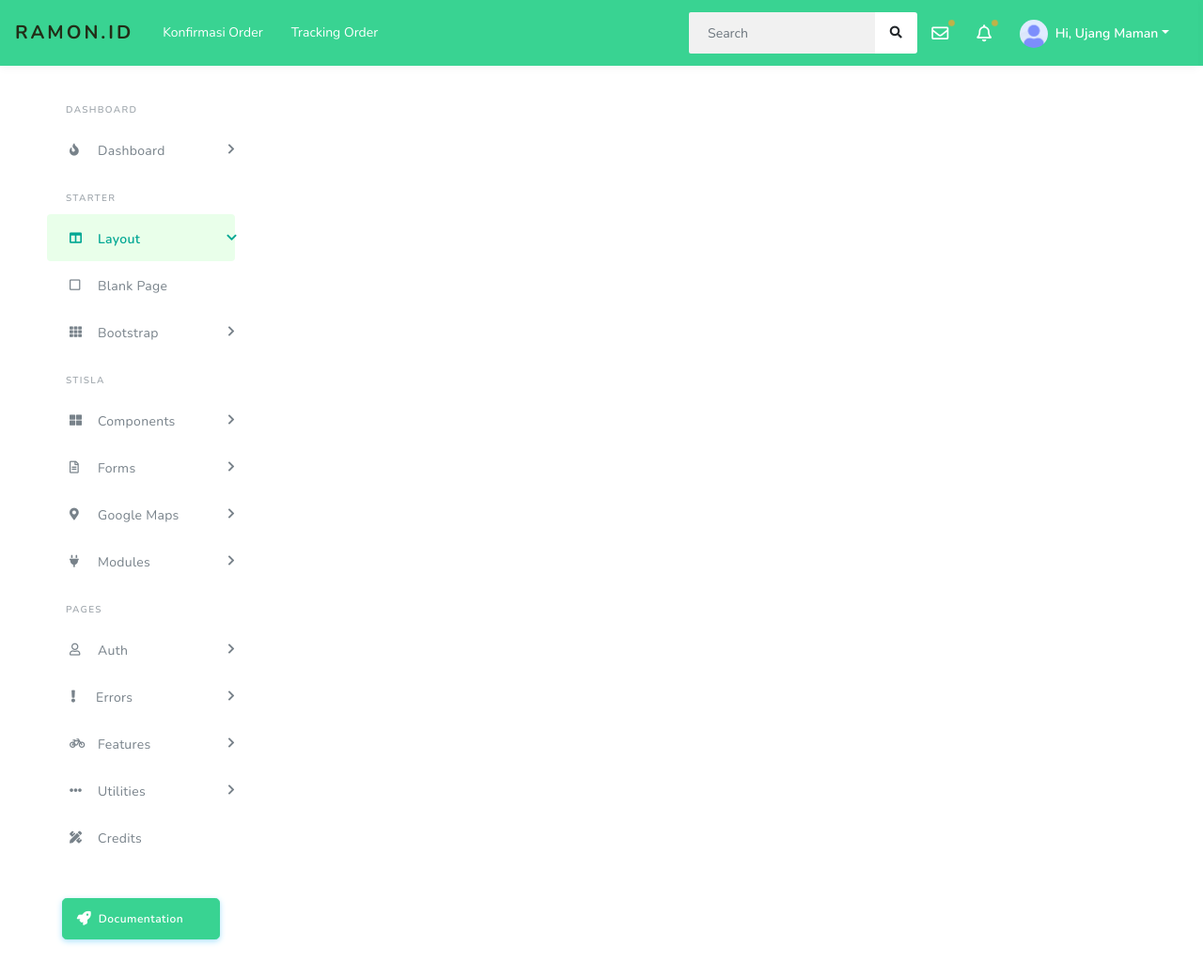
After one commit to Iqbalm1995/stisla-custom, a PHP site: page /pagesPHP/template/header.php in a window 1280 px wide. The commit adds this page. Shown: the whole page at 94% size. Run offline with PHP 8.4, Linux system fonts and the light colour scheme; some libraries are stand-ins or nearby versions.

Commit message:
init page php, view index v2

```diff
--- a/assets/css/stylev2.css
+++ b/assets/css/stylev2.css
@@ -1540,7 +1540,7 @@ h6 .badge {
   left: 0;
   width: 100%;
   height: 115px;
-  background-color: #fff;
+  background-color: #39D392;
   z-index: -1; }
 
 .navbar {
@@ -1551,7 +1551,7 @@ h6 .badge {
     letter-spacing: 3px;
     font-weight: 700; }
   .navbar .form-inline .form-control {
-    background-color: #fff;
+    background-color: #f1f1f1;
     border-color: transparent;
     padding-left: 20px;
     padding-right: 0;
@@ -1636,12 +1636,12 @@ h6 .badge {
         text-align: center;
         border-radius: 50%; }
   .navbar .active .nav-link {
-    color: #222d17;
+    color: #fff;
     font-weight: 700; }
   .navbar .navbar-text {
-    color: #222d17; }
+    color: #fff; }
   .navbar .nav-link {
-    color: #222d17;
+    color: #fff;
     padding-left: 15px !important;
     padding-right: 15px !important;
     padding-top: 0 !important;
@@ -1654,7 +1654,7 @@ h6 .badge {
       font-size: 18px;
       line-height: 32px; }
     .navbar .nav-link.nav-link-user {
-      color: #222d17;
+      color: #fff;
       padding-top: 4px;
       padding-bottom: 4px;
       font-weight: 600; }
@@ -1677,7 +1677,7 @@ h6 .badge {
   display: none; }
 
 .navbar .nav-link:hover {
-  color: #39d392; }
+  color: #326751; }
 
 .navbar .nav-link.disabled {
   color: #e5e5e5;
@@ -1686,7 +1686,7 @@ h6 .badge {
 .nav-collapse {
   display: flex; }
 
-@media (max-width: 575.98px) {
+@media (max-width: 950px) {
   body.search-show .navbar .form-inline .search-element {
     display: block; }
   .navbar .form-inline .search-element {
@@ -1710,7 +1710,7 @@ h6 .badge {
   .navbar .nav-link.nav-link-lg div {
     display: none; } }
 
-@media (min-width: 576px) and (max-width: 767.98px) {
+@media (min-width: 576px) and (max-width: 950px) {
   .navbar .form-inline .search-element {
     display: block; } }
 
--- /dev/null
+++ b/pagesPHP/template/header.php
@@ -0,0 +1,48 @@
+<!DOCTYPE html>
+<html lang="en">
+<head>
+  <meta charset="UTF-8">
+  <meta content="width=device-width, initial-scale=1, maximum-scale=1, shrink-to-fit=no" name="viewport">
+  <title>Ramon Dev &mdash; Stisla</title>
+
+  <!-- General CSS Files -->
+  <!-- <link rel="stylesheet" href="https://stackpath.bootstrapcdn.com/bootstrap/4.3.1/css/bootstrap.min.css" integrity="sha384-ggOyR0iXCbMQv3Xipma34MD+dH/1fQ784/j6cY/iJTQUOhcWr7x9JvoRxT2MZw1T" crossorigin="anonymous"> -->
+  <link rel="stylesheet" href=".././assets/modules/bootstrap/css/bootstrap.min.css">
+  <link rel="stylesheet" href="https://cdnjs.cloudflare.com/ajax/libs/font-awesome/5.15.4/css/all.min.css">
+
+  <!-- CSS Libraries -->
+  <link rel="stylesheet" href=".././assets/modules/datatables/datatables.min.css">
+  <link rel="stylesheet" href=".././assets/modules/datatables/DataTables-1.10.16/css/dataTables.bootstrap4.min.css">
+  <link rel="stylesheet" href=".././assets/modules/datatables/Select-1.2.4/css/select.bootstrap4.min.css">
+
+  <link rel="stylesheet" href=".././assets/modules/bootstrap-daterangepicker/daterangepicker.css">
+  <link rel="stylesheet" href=".././assets/modules/jquery-selectric/selectric.css">
+  <link rel="stylesheet" href=".././assets/modules/ionicons/css/ionicons.min.css">
+  <link rel="stylesheet" href=".././assets/modules/jqvmap/dist/jqvmap.min.css">
+  <link rel="stylesheet" href=".././assets/modules/weather-icon/css/weather-icons.min.css">
+  <link rel="stylesheet" href=".././assets/modules/weather-icon/css/weather-icons-wind.min.css">
+  <link rel="stylesheet" href=".././assets/modules/summernote/summernote-bs4.css">
+  <link rel="stylesheet" href=".././assets/modules/datatables/Select-1.2.4/css/select.bootstrap4.min.css">
+  <link rel="stylesheet" href=".././assets/modules/select2/dist/css/select2.min.css">
+  <link rel="stylesheet" href=".././assets/modules/bootstrap-timepicker/css/bootstrap-timepicker.min.css">
+
+
+  <!-- Template CSS -->
+  <link rel="stylesheet" href=".././assets/css/stylev2.css">
+  <link rel="stylesheet" href=".././assets/css/components.css">
+
+
+  <script src="https://code.jquery.com/jquery-3.3.1.min.js" integrity="sha256-FgpCb/KJQlLNfOu91ta32o/NMZxltwRo8QtmkMRdAu8=" crossorigin="anonymous"></script>
+
+</head>
+
+<body class="layout-2">
+  <div id="app">
+    <div class="main-wrapper">
+      <div class="navbar-bg"></div>
+
+      <!-- Navbar & Sidebar Include-->
+      <?php
+          include('navbar.php');
+          include('sidebar.php');
+      ?>
--- /dev/null
+++ b/pagesPHP/template/navbar.php
@@ -0,0 +1,228 @@
+<nav class="navbar navbar-expand-lg main-navbar">
+<a href="index.html" class="navbar-brand sidebar-gone-hide">Ramon.id</a>
+<div class="nav-collapse">
+    <a href="#" class="nav-link sidebar-gone-show" data-toggle="sidebar"><i class="fas fa-bars"></i></a>
+    <a class="sidebar-gone-show nav-collapse-toggle nav-link" href="#">
+    <i class="fas fa-ellipsis-v"></i>
+    </a>
+    <ul class="navbar-nav">
+    <!-- <li class="nav-item active"><a href="#" class="nav-link">Application</a></li> *When Active Item -->
+    <li class="nav-item"><a href="#" class="nav-link">Konfirmasi Order</a></li>
+    <li class="nav-item"><a href="#" class="nav-link">Tracking Order</a></li>
+    </ul>
+</div>
+<form class="form-inline ml-auto">
+    <ul class="navbar-nav">
+    <li><a href="#" data-toggle="search" class="nav-link nav-link-lg d-sm-none"><i class="fas fa-search"></i></a></li>
+    </ul>
+    <div class="search-element">
+    <input class="form-control" type="search" placeholder="Search" aria-label="Search" data-width="600">
+    <button class="btn" type="submit"><i class="fas fa-search"></i></button>
+    <div class="search-backdrop"></div>
+    <div class="search-result">
+        <div class="search-header">
+        Histories
+        </div>
+        <div class="search-item">
+        <a href="#">How to hack NASA using CSS</a>
+        <a href="#" class="search-close"><i class="fas fa-times"></i></a>
+        </div>
+        <div class="search-item">
+        <a href="#">Kodinger.com</a>
+        <a href="#" class="search-close"><i class="fas fa-times"></i></a>
+        </div>
+        <div class="search-item">
+        <a href="#">#Stisla</a>
+        <a href="#" class="search-close"><i class="fas fa-times"></i></a>
+        </div>
+        <div class="search-header">
+        Result
+        </div>
+        <div class="search-item">
+        <a href="#">
+            <img class="mr-3 rounded" width="30" src=".././assets/img/products/product-3-50.png" alt="product">
+            oPhone S9 Limited Edition
+        </a>
+        </div>
+        <div class="search-item">
+        <a href="#">
+            <img class="mr-3 rounded" width="30" src=".././assets/img/products/product-2-50.png" alt="product">
+            Drone X2 New Gen-7
+        </a>
+        </div>
+        <div class="search-item">
+        <a href="#">
+            <img class="mr-3 rounded" width="30" src=".././assets/img/products/product-1-50.png" alt="product">
+            Headphone Blitz
+        </a>
+        </div>
+        <div class="search-header">
+        Projects
+        </div>
+        <div class="search-item">
+        <a href="#">
+            <div class="search-icon bg-danger text-white mr-3">
+            <i class="fas fa-code"></i>
+            </div>
+            Stisla Admin Template
+        </a>
+        </div>
+        <div class="search-item">
+        <a href="#">
+            <div class="search-icon bg-primary text-white mr-3">
+            <i class="fas fa-laptop"></i>
+            </div>
+            Create a new Homepage Design
+        </a>
+        </div>
+    </div>
+    </div>
+</form>
+<ul class="navbar-nav navbar-right">
+    <li class="dropdown dropdown-list-toggle"><a href="#" data-toggle="dropdown" class="nav-link nav-link-lg message-toggle beep"><i class="far fa-envelope"></i></a>
+    <div class="dropdown-menu dropdown-list dropdown-menu-right">
+        <div class="dropdown-header">Messages
+        <div class="float-right">
+            <a href="#">Mark All As Read</a>
+        </div>
+        </div>
+        <div class="dropdown-list-content dropdown-list-message">
+        <a href="#" class="dropdown-item dropdown-item-unread">
+            <div class="dropdown-item-avatar">
+            <img alt="image" src=".././assets/img/avatar/avatar-1.png" class="rounded-circle">
+            <div class="is-online"></div>
+            </div>
+            <div class="dropdown-item-desc">
+            <b>Kusnaedi</b>
+            <p>Hello, Bro!</p>
+            <div class="time">10 Hours Ago</div>
+            </div>
+        </a>
+        <a href="#" class="dropdown-item dropdown-item-unread">
+            <div class="dropdown-item-avatar">
+            <img alt="image" src=".././assets/img/avatar/avatar-2.png" class="rounded-circle">
+            </div>
+            <div class="dropdown-item-desc">
+            <b>Dedik Sugiharto</b>
+            <p>Lorem ipsum dolor sit amet, consectetur adipisicing elit</p>
+            <div class="time">12 Hours Ago</div>
+            </div>
+        </a>
+        <a href="#" class="dropdown-item dropdown-item-unread">
+            <div class="dropdown-item-avatar">
+            <img alt="image" src=".././assets/img/avatar/avatar-3.png" class="rounded-circle">
+            <div class="is-online"></div>
+            </div>
+            <div class="dropdown-item-desc">
+            <b>Agung Ardiansyah</b>
+            <p>Sunt in culpa qui officia deserunt mollit anim id est laborum.</p>
+            <div class="time">12 Hours Ago</div>
+            </div>
+        </a>
+        <a href="#" class="dropdown-item">
+            <div class="dropdown-item-avatar">
+            <img alt="image" src=".././assets/img/avatar/avatar-4.png" class="rounded-circle">
+            </div>
+            <div class="dropdown-item-desc">
+            <b>Ardian Rahardiansyah</b>
+            <p>Duis aute irure dolor in reprehenderit in voluptate velit ess</p>
+            <div class="time">16 Hours Ago</div>
+            </div>
+        </a>
+        <a href="#" class="dropdown-item">
+            <div class="dropdown-item-avatar">
+            <img alt="image" src=".././assets/img/avatar/avatar-5.png" class="rounded-circle">
+            </div>
+            <div class="dropdown-item-desc">
+            <b>Alfa Zulkarnain</b>
+            <p>Exercitation ullamco laboris nisi ut aliquip ex ea commodo</p>
+            <div class="time">Yesterday</div>
+            </div>
+        </a>
+        </div>
+        <div class="dropdown-footer text-center">
+        <a href="#">View All <i class="fas fa-chevron-right"></i></a>
+        </div>
+    </div>
+    </li>
+    <li class="dropdown dropdown-list-toggle"><a href="#" data-toggle="dropdown" class="nav-link notification-toggle nav-link-lg beep"><i class="far fa-bell"></i></a>
+    <div class="dropdown-menu dropdown-list dropdown-menu-right">
+        <div class="dropdown-header">Notifications
+        <div class="float-right">
+            <a href="#">Mark All As Read</a>
+        </div>
+        </div>
+        <div class="dropdown-list-content dropdown-list-icons">
+        <a href="#" class="dropdown-item dropdown-item-unread">
+            <div class="dropdown-item-icon bg-primary text-white">
+            <i class="fas fa-code"></i>
+            </div>
+            <div class="dropdown-item-desc">
+            Template update is available now!
+            <div class="time text-primary">2 Min Ago</div>
+            </div>
+        </a>
+        <a href="#" class="dropdown-item">
+            <div class="dropdown-item-icon bg-info text-white">
+            <i class="far fa-user"></i>
+            </div>
+            <div class="dropdown-item-desc">
+            <b>You</b> and <b>Dedik Sugiharto</b> are now friends
+            <div class="time">10 Hours Ago</div>
+            </div>
+        </a>
+        <a href="#" class="dropdown-item">
+            <div class="dropdown-item-icon bg-success text-white">
+            <i class="fas fa-check"></i>
+            </div>
+            <div class="dropdown-item-desc">
+            <b>Kusnaedi</b> has moved task <b>Fix bug header</b> to <b>Done</b>
+            <div class="time">12 Hours Ago</div>
+            </div>
+        </a>
+        <a href="#" class="dropdown-item">
+            <div class="dropdown-item-icon bg-danger text-white">
+            <i class="fas fa-exclamation-triangle"></i>
+            </div>
+            <div class="dropdown-item-desc">
+            Low disk space. Let's clean it!
+            <div class="time">17 Hours Ago</div>
+            </div>
+        </a>
+        <a href="#" class="dropdown-item">
+            <div class="dropdown-item-icon bg-info text-white">
+            <i class="fas fa-bell"></i>
+            </div>
+            <div class="dropdown-item-desc">
+            Welcome to Stisla template!
+            <div class="time">Yesterday</div>
+            </div>
+        </a>
+        </div>
+        <div class="dropdown-footer text-center">
+        <a href="#">View All <i class="fas fa-chevron-right"></i></a>
+        </div>
+    </div>
+    </li>
+    <li class="dropdown"><a href="#" data-toggle="dropdown" class="nav-link dropdown-toggle nav-link-lg nav-link-user">
+    <img alt="image" src=".././assets/img/avatar/avatar-1.png" class="rounded-circle mr-1">
+    <div class="d-sm-none d-lg-inline-block">Hi, Ujang Maman</div></a>
+    <div class="dropdown-menu dropdown-menu-right">
+        <div class="dropdown-title">Logged in 5 min ago</div>
+        <a href="features-profile.html" class="dropdown-item has-icon">
+        <i class="far fa-user"></i> Profile
+        </a>
+        <a href="features-activities.html" class="dropdown-item has-icon">
+        <i class="fas fa-bolt"></i> Activities
+        </a>
+        <a href="features-settings.html" class="dropdown-item has-icon">
+        <i class="fas fa-cog"></i> Settings
+        </a>
+        <div class="dropdown-divider"></div>
+        <a href="#" class="dropdown-item has-icon text-danger">
+        <i class="fas fa-sign-out-alt"></i> Logout
+        </a>
+    </div>
+    </li>
+</ul>
+</nav>
--- /dev/null
+++ b/pagesPHP/template/sidebar.php
@@ -0,0 +1,154 @@
+<div class="main-sidebar">
+<aside id="sidebar-wrapper">
+    <div class="sidebar-brand sidebar-gone-show"><a href="index.html">Stisla</a></div>
+    <ul class="sidebar-menu">
+        <li class="menu-header">Dashboard</li>
+        <li class="nav-item dropdown">
+        <a href="#" class="nav-link has-dropdown"><i class="fas fa-fire"></i><span>Dashboard</span></a>
+        <ul class="dropdown-menu">
+            <li><a class="nav-link" href="index-0.html">General Dashboard</a></li>
+            <li><a class="nav-link" href="index.html">Ecommerce Dashboard</a></li>
+        </ul>
+        </li>
+        <li class="menu-header">Starter</li>
+        <li class="nav-item dropdown active">
+        <a href="#" class="nav-link has-dropdown" data-toggle="dropdown"><i class="fas fa-columns"></i> <span>Layout</span></a>
+        <ul class="dropdown-menu">
+            <li><a class="nav-link" href="layout-default.html">Default Layout</a></li>
+            <li class="active"><a class="nav-link" href="layout-transparent.html">Transparent Sidebar</a></li>
+            <li><a class="nav-link" href="layout-top-navigation.html">Top Navigation</a></li>
+        </ul>
+        </li>
+        <li><a class="nav-link" href="blank.html"><i class="far fa-square"></i> <span>Blank Page</span></a></li>
+        <li class="nav-item dropdown">
+        <a href="#" class="nav-link has-dropdown"><i class="fas fa-th"></i> <span>Bootstrap</span></a>
+        <ul class="dropdown-menu">
+            <li><a class="nav-link" href="bootstrap-alert.html">Alert</a></li>
+            <li><a class="nav-link" href="bootstrap-badge.html">Badge</a></li>
+            <li><a class="nav-link" href="bootstrap-breadcrumb.html">Breadcrumb</a></li>
+            <li><a class="nav-link" href="bootstrap-buttons.html">Buttons</a></li>
+            <li><a class="nav-link" href="bootstrap-card.html">Card</a></li>
+            <li><a class="nav-link" href="bootstrap-carousel.html">Carousel</a></li>
+            <li><a class="nav-link" href="bootstrap-collapse.html">Collapse</a></li>
+            <li><a class="nav-link" href="bootstrap-dropdown.html">Dropdown</a></li>
+            <li><a class="nav-link" href="bootstrap-form.html">Form</a></li>
+            <li><a class="nav-link" href="bootstrap-list-group.html">List Group</a></li>
+            <li><a class="nav-link" href="bootstrap-media-object.html">Media Object</a></li>
+            <li><a class="nav-link" href="bootstrap-modal.html">Modal</a></li>
+            <li><a class="nav-link" href="bootstrap-nav.html">Nav</a></li>
+            <li><a class="nav-link" href="bootstrap-navbar.html">Navbar</a></li>
+            <li><a class="nav-link" href="bootstrap-pagination.html">Pagination</a></li>
+            <li><a class="nav-link" href="bootstrap-popover.html">Popover</a></li>
+            <li><a class="nav-link" href="bootstrap-progress.html">Progress</a></li>
+            <li><a class="nav-link" href="bootstrap-table.html">Table</a></li>
+            <li><a class="nav-link" href="bootstrap-tooltip.html">Tooltip</a></li>
+            <li><a class="nav-link" href="bootstrap-typography.html">Typography</a></li>
+        </ul>
+        </li>
+        <li class="menu-header">Stisla</li>
+        <li class="nav-item dropdown">
+        <a href="#" class="nav-link has-dropdown"><i class="fas fa-th-large"></i> <span>Components</span></a>
+        <ul class="dropdown-menu">
+            <li><a class="nav-link" href="components-article.html">Article</a></li>
+            <li><a class="nav-link beep beep-sidebar" href="components-avatar.html">Avatar</a></li>
+            <li><a class="nav-link" href="components-chat-box.html">Chat Box</a></li>
+            <li><a class="nav-link beep beep-sidebar" href="components-empty-state.html">Empty State</a></li>
+            <li><a class="nav-link" href="components-gallery.html">Gallery</a></li>
+            <li><a class="nav-link beep beep-sidebar" href="components-hero.html">Hero</a></li>
+            <li><a class="nav-link" href="components-multiple-upload.html">Multiple Upload</a></li>
+            <li><a class="nav-link beep beep-sidebar" href="components-pricing.html">Pricing</a></li>
+            <li><a class="nav-link" href="components-statistic.html">Statistic</a></li>
+            <li><a class="nav-link" href="components-tab.html">Tab</a></li>
+            <li><a class="nav-link" href="components-table.html">Table</a></li>
+            <li><a class="nav-link" href="components-user.html">User</a></li>
+            <li><a class="nav-link beep beep-sidebar" href="components-wizard.html">Wizard</a></li>
+        </ul>
+        </li>
+        <li class="nav-item dropdown">
+        <a href="#" class="nav-link has-dropdown"><i class="far fa-file-alt"></i> <span>Forms</span></a>
+        <ul class="dropdown-menu">
+            <li><a class="nav-link" href="forms-advanced-form.html">Advanced Form</a></li>
+            <li><a class="nav-link" href="forms-editor.html">Editor</a></li>
+            <li><a class="nav-link" href="forms-validation.html">Validation</a></li>
+        </ul>
+        </li>
+        <li class="nav-item dropdown">
+        <a href="#" class="nav-link has-dropdown"><i class="fas fa-map-marker-alt"></i> <span>Google Maps</span></a>
+        <ul class="dropdown-menu">
+            <li><a href="gmaps-advanced-route.html">Advanced Route</a></li>
+            <li><a href="gmaps-draggable-marker.html">Draggable Marker</a></li>
+            <li><a href="gmaps-geocoding.html">Geocoding</a></li>
+            <li><a href="gmaps-geolocation.html">Geolocation</a></li>
+            <li><a href="gmaps-marker.html">Marker</a></li>
+            <li><a href="gmaps-multiple-marker.html">Multiple Marker</a></li>
+            <li><a href="gmaps-route.html">Route</a></li>
+            <li><a href="gmaps-simple.html">Simple</a></li>
+        </ul>
+        </li>
+        <li class="nav-item dropdown">
+        <a href="#" class="nav-link has-dropdown"><i class="fas fa-plug"></i> <span>Modules</span></a>
+        <ul class="dropdown-menu">
+            <li><a class="nav-link" href="modules-calendar.html">Calendar</a></li>
+            <li><a class="nav-link" href="modules-chartjs.html">ChartJS</a></li>
+            <li><a class="nav-link" href="modules-datatables.html">DataTables</a></li>
+            <li><a class="nav-link" href="modules-flag.html">Flag</a></li>
+            <li><a class="nav-link" href="modules-font-awesome.html">Font Awesome</a></li>
+            <li><a class="nav-link" href="modules-ion-icons.html">Ion Icons</a></li>
+            <li><a class="nav-link" href="modules-owl-carousel.html">Owl Carousel</a></li>
+            <li><a class="nav-link" href="modules-sparkline.html">Sparkline</a></li>
+            <li><a class="nav-link" href="modules-sweet-alert.html">Sweet Alert</a></li>
+            <li><a class="nav-link" href="modules-toastr.html">Toastr</a></li>
+            <li><a class="nav-link" href="modules-vector-map.html">Vector Map</a></li>
+            <li><a class="nav-link" href="modules-weather-icon.html">Weather Icon</a></li>
+        </ul>
+        </li>
+        <li class="menu-header">Pages</li>
+        <li class="nav-item dropdown">
+        <a href="#" class="nav-link has-dropdown"><i class="far fa-user"></i> <span>Auth</span></a>
+        <ul class="dropdown-menu">
+            <li><a href="auth-forgot-password.html">Forgot Password</a></li>
+            <li><a href="auth-login.html">Login</a></li>
+            <li><a class="beep beep-sidebar" href="auth-login-2.html">Login 2</a></li>
+            <li><a href="auth-register.html">Register</a></li>
+            <li><a href="auth-reset-password.html">Reset Password</a></li>
+        </ul>
+        </li>
+        <li class="nav-item dropdown">
+        <a href="#" class="nav-link has-dropdown"><i class="fas fa-exclamation"></i> <span>Errors</span></a>
+        <ul class="dropdown-menu">
+            <li><a class="nav-link" href="errors-503.html">503</a></li>
+            <li><a class="nav-link" href="errors-403.html">403</a></li>
+            <li><a class="nav-link" href="errors-404.html">404</a></li>
+            <li><a class="nav-link" href="errors-500.html">500</a></li>
+        </ul>
+        </li>
+        <li class="nav-item dropdown">
+        <a href="#" class="nav-link has-dropdown"><i class="fas fa-bicycle"></i> <span>Features</span></a>
+        <ul class="dropdown-menu">
+            <li><a class="nav-link" href="features-activities.html">Activities</a></li>
+            <li><a class="nav-link" href="features-post-create.html">Post Create</a></li>
+            <li><a class="nav-link" href="features-posts.html">Posts</a></li>
+            <li><a class="nav-link" href="features-profile.html">Profile</a></li>
+            <li><a class="nav-link" href="features-settings.html">Settings</a></li>
+            <li><a class="nav-link" href="features-setting-detail.html">Setting Detail</a></li>
+            <li><a class="nav-link" href="features-tickets.html">Tickets</a></li>
+        </ul>
+        </li>
+        <li class="nav-item dropdown">
+        <a href="#" class="nav-link has-dropdown"><i class="fas fa-ellipsis-h"></i> <span>Utilities</span></a>
+        <ul class="dropdown-menu">
+            <li><a href="utilities-contact.html">Contact</a></li>
+            <li><a class="nav-link" href="utilities-invoice.html">Invoice</a></li>
+            <li><a href="utilities-subscribe.html">Subscribe</a></li>
+        </ul>
+        </li>
+        <li><a class="nav-link" href="credits.html"><i class="fas fa-pencil-ruler"></i> <span>Credits</span></a></li>
+    </ul>
+
+    <div class="mt-4 mb-4 p-3 hide-sidebar-mini">
+        <a href="https://getstisla.com/docs" class="btn btn-primary btn-lg btn-block btn-icon-split">
+        <i class="fas fa-rocket"></i> Documentation
+        </a>
+    </div>
+</aside>
+</div>
```
Also changed, not shown: pages/layout-transparent.html (+44 -5 lines), pagesPHP/index-v2.php (added, +38 -0 lines), pagesPHP/index.php (added, +38 -0 lines), pagesPHP/template/footer.php (added, +46 -0 lines), pagesPHP/template/header-v2.php (added, +48 -0 lines), pagesPHP/template/navbar-2nd.php (added, +35 -0 lines).
